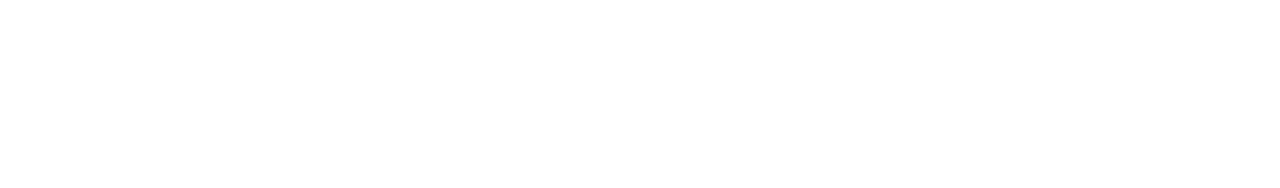
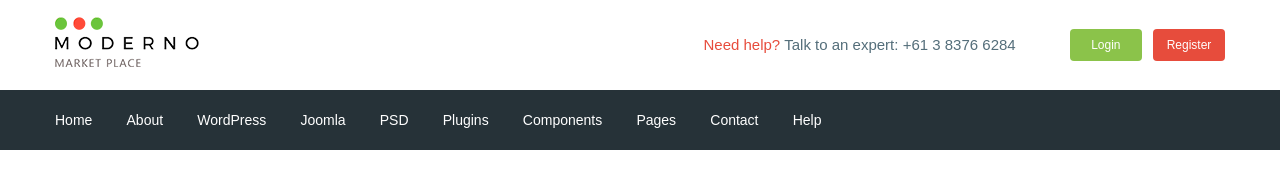
Before and after one commit to AlekseiZag/moderno, a website: page app/index.html in a window 1280 px wide. Drawn offline with nearby package versions, Linux system fonts and the light colour scheme; files that its build step writes are made by us from their sources.

Commit message:
added header

```diff
--- a/app/index.html
+++ b/app/index.html
@@ -1,18 +1,106 @@
 <!DOCTYPE html>
 <html lang="en">
+
 <head>
     <meta charset="UTF-8">
     <meta http-equiv="X-UA-Compatible" content="IE=edge">
     <meta name="viewport" content="width=device-width, initial-scale=1.0">
     <title>Document</title>
+    <link rel="preconnect" href="https://fonts.gstatic.com">
+    <link href="https://fonts.googleapis.com/css2?family=Roboto:wght@500;700&display=swap" rel="stylesheet">
     <link rel="stylesheet" href="css/libs.min.css">
     <link rel="stylesheet" href="css/style.min.css">
 </head>
+
 <body>
+    <header class="header">
+        <div class="header__top">
+            <div class="container">
+                <div class="header__top-inner">
+                    <div class="header__logo">
+                        <a href="#">
+                            <img src="images/logo.png" alt="">
+                        </a>
+                    </div>
+                    <div class="header__text">
+                        <a href="#"><span>Need help? </span></a>Talk to an expert: <a class="header__phone"
+                            href="tel:61383766284">+61 3 8376 6284</a>
+                    </div>
+                    <div class="header__box">
+                        <a class="basket" href=""></a>
+                        <a class="header__btn header__btn-login" href="">Login</a>
+                        <a class="header__btn header__btn-register" href="">Register</a>
+                    </div>
+                </div>
+            </div>
+        </div>
+        <div class="header__menu">
+            <div class="container">
+                <nav class="menu">
+                    <ul class="menu__list">
+
+                        <li>
+                            <a href="#">
+                                Home
+                            </a>
+                        </li>
+                        <li>
+                            <a href="#">
+                                About
+                            </a>
+                        </li>
+                        <li>
+                            <a href="#">
+                                WordPress
+                            </a>
+                        </li>
+                        <li>
+                            <a href="#">
+                                Joomla
+                            </a>
+                        </li>
+                        <li>
+                            <a href="#">
+                                PSD
+                            </a>
+                        </li>
+                        <li>
+                            <a href="#">
+                                Plugins
+                            </a>
+                        </li>
+                        <li>
+                            <a href="#">
+                                Components
+                            </a>
+                        </li>
+                        <li>
+                            <a href="#">
+                                Pages
+                            </a>
+                        </li>
+                        <li>
+                            <a href="#">
+                                Contact
+                            </a>
+                        </li>
+                        <li>
+                            <a href="#">
+                                Help
+                            </a>
+                        </li>
+                    </ul>
+                </nav>
+            </div>
+        </div>
+
+    </header>
+
 
 
     <script src="https://ajax.googleapis.com/ajax/libs/jquery/3.4.1/jquery.min.js"></script>
     <script src="js/libs.min.js"></script>
     <script src="js/main.min.js"></script>
 </body>
+
 </html>
--- /dev/null
+++ b/app/scss/_fonts.scss
@@ -0,0 +1,7 @@
+@font-face {
+    font-family: 'Roboto-Regular', sans-serif;
+    src: url('../fonts/Roboto-Regular.woff2') format('woff2'),
+        url('../fonts/Roboto-Regular.woff') format('woff');
+    font-weight: 400;
+    font-display: swap;
+}
--- /dev/null
+++ b/app/scss/_global.scss
@@ -0,0 +1,35 @@
+html {
+    box-sizing: border-box;
+}
+
+*,
+*::after,
+*::before {
+    box-sizing: inherit;
+}
+
+a {
+    display: inline-block;
+    text-decoration: none;
+    color: $text;
+}
+
+ul,
+li {
+    margin: 0;
+    padding: 0;
+    list-style: none;
+}
+
+body {
+    font-family: "Roboto-Regular", sans-serif;
+    font-size: 15px;
+    line-height: 24px;
+    font-weight: 400;
+    color: $text;
+}
+.container {
+    max-width: 1200px;
+    margin: 0 auto;
+    padding: 0 15px;
+}
--- /dev/null
+++ b/app/scss/_vars.scss
@@ -0,0 +1,4 @@
+$text: #546e7a;
+$red: #e74c3c;
+$green: #8bc34a;
+$bg: #263238;
--- a/app/scss/style.scss
+++ b/app/scss/style.scss
@@ -1,11 +1,58 @@
-html{
-    box-sizing: border-box;
+@import "vars";
+@import "global";
+@import "fonts";
+
+.header__top-inner {
+    display: flex;
+    justify-content: space-between;
+    height: 90px;
+    align-items: center;
+}
+.header__text {
+    margin-left: auto;
+    margin-right: 50px;
+    span {
+        color: $red;
+        margin-right: 4px;
+    }
 }
 
-*,*::after, *::before{
-    box-sizing: inherit;
+.header__btn {
+    padding: 4px;
+    width: 72px;
+    border-radius: 4px;
+    color: #fff;
+    text-align: center;
+    font-family: "Roboto-Regular", sans-serif;
+    font-size: 12px;
+    line-height: 24px;
+    &-login {
+        background-color: $green;
+    }
+    &-register {
+        background-color: $red;
+        margin-left: 7px;
+    }
 }
 
-.box{
+.header__menu {
+    background-color: $bg;
+}
+.menu {
     display: flex;
+    height: 60px;
+    align-items: center;
 }
+
+.menu__list {
+    li {
+        display: inline-block;
+        a {
+            color: #fff;
+            font-size: 14px;
+        }
+        & + li{
+            margin-left: 30px;
+        }
+    }
+}
--- a/gulpfile.js
+++ b/gulpfile.js
@@ -8,7 +8,7 @@ let gulp = require('gulp'),
     cssmin = require('gulp-cssmin');
 
 gulp.task('sass', function () {
-    return gulp.src('app/scss/style.scss')
+    return gulp.src('app/scss/**/*.scss')
         .pipe(sass({ outputStyle: 'compressed' }))
         .pipe(rename({ suffix: '.min' }))
         .pipe(autoprefixer({
@@ -59,7 +59,7 @@ gulp.task('browser-sync', function () {
 
 
 gulp.task('watch', function () {
-    gulp.watch('app/scss/style.scss', gulp.parallel('sass'))
+    gulp.watch('app/scss/**/*.scss', gulp.parallel('sass'))
     gulp.watch('app/*html', gulp.parallel('html'))
     gulp.watch('app/js/*.js', gulp.parallel('js'))
 });
```
Also changed, not shown: app/fonts/Roboto-Regular.woff (added), app/fonts/Roboto-Regular.woff2 (added), app/images/logo.png (added), app/js/libs.min.js (added).
